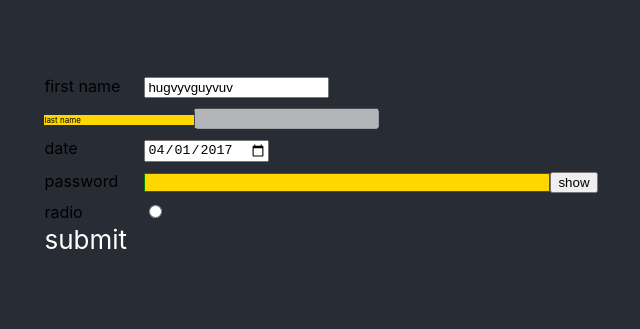
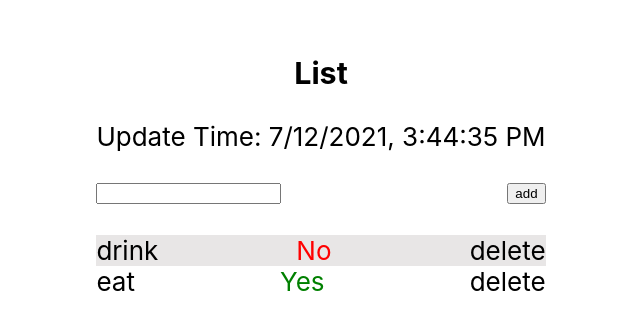
Before and after one commit to wangchong05/my-react-ts, a React (Create React App) app: page / in a window 1280 px wide. Shown: the part 239-568 px from the top of the page, without its empty margins (319-959 px from the left). Built offline with nearby package versions, Linux system fonts and the light colour scheme.

Commit message:
TodoList.tsx update

```diff
--- a/src/App.css
+++ b/src/App.css
@@ -14,14 +14,14 @@
 }
 
 .App-header {
-  background-color: #282c34;
+  /* background-color: #282c34; */
   min-height: 100vh;
   display: flex;
   flex-direction: column;
   align-items: center;
   justify-content: center;
   font-size: calc(10px + 2vmin);
-  color: white;
+  /* color: white; */
 }
 
 .App-link {
--- a/src/App.tsx
+++ b/src/App.tsx
@@ -1,13 +1,15 @@
 import React from 'react';
 // import logo from './logo.svg';
 import './App.css';
-import About from './Pages/About/About';
+// import About from './Pages/About/About';
+import TodoList from './Pages/TodoList/TodoList';
 
 function App() {
   return (
     <div className="App">
       <header className="App-header">
-        <About />
+        {/* <About /> */}
+        <TodoList />
       </header>
     </div>
   );
--- /dev/null
+++ b/src/Pages/TodoList/TodoItem.tsx
@@ -0,0 +1,35 @@
+import React from 'react';
+import styled, { StyledProps } from "styled-components";
+
+export interface ItemProps extends StyledProps<any> {
+  index: number;
+  // complete?: boolean;
+}
+
+const TodoItem = (props: ItemProps) => {
+  const {item, index, deleteItem, updateItem} = props;
+  const { complete, action } = item;
+
+  const styleFun = (index: number) => {
+      return index%2 === 0 ? '#e8e6e6' : 'white';
+  }
+
+  const ItemWrapper = styled.div`
+    width: 100%;
+    display: flex;
+    justify-content: space-between;
+    background: ${
+      styleFun(index)
+    };
+  `;
+
+  return (
+    <ItemWrapper>
+      <div>{action}</div>
+      <span style={{color: complete?'green':'red'}} onClick={()=>{updateItem(index)}}>{complete?'Yes':'No'}</span>
+      <span onClick={()=>{deleteItem(index)}}>delete</span>
+    </ItemWrapper>
+  )
+}
+
+export default TodoItem;
--- /dev/null
+++ b/src/Pages/TodoList/TodoList.tsx
@@ -0,0 +1,82 @@
+import React, { useState, useEffect, useRef } from 'react';
+import styled, { StyledProps } from "styled-components";
+import TodoItem from './TodoItem';
+
+export interface TodoItemProps extends StyledProps<any> {
+  item?: object;
+  index?: number;
+  deleteItem?: void;
+  updateItem?: void;
+  complete?: boolean;
+}
+
+const listOrigin = [
+  {
+    action: 'drink',
+    complete: false
+  }, {
+    action: 'eat',
+    complete: true
+  }
+]
+
+const TodoList: React.FC<TodoItemProps> = () => {
+
+  const [list, setList] = useState(
+    listOrigin
+  )
+
+  const [updateTime, setUpdateTime] = useState('')
+
+  const myRef = useRef<any>(null)
+
+  useEffect(()=>{
+    setUpdateTime(new Date().toLocaleString())
+  }, [list])
+
+  // 添加
+  const addItem = () => {
+    if(!myRef.current.value || list.find((e) => { return e.action === myRef.current.value })) {
+      alert('请输入内容或内容重复')
+      return
+    }
+    const newList = [...list, {action: myRef.current.value, complete: false}]
+    setList(newList)
+    myRef.current.value = ''
+  }
+
+  // 删除
+  const deleteItem = (index: number) => {
+    const newList = [...list]
+    newList.splice(index, 1)
+    setList(newList)
+  }
+
+  // 更新单项
+  const updateItem = (index: number) => {
+    const newList = [...list]
+    newList[index]['complete'] = !newList[index]['complete']
+    setList(newList)
+  }
+
+  return (
+    <div>
+      <h3>List</h3>
+      <div>Update Time: {updateTime}</div>
+      <br/>
+      <div style={{display: 'flex', justifyContent: 'space-between'}}>
+        <input type="text" ref={myRef}/>
+        <button onClick={addItem}>add</button>
+      </div>
+      <br/>
+
+      {
+        list.map((item, index) => {
+          return <TodoItem item={item} key={index} index={index} deleteItem={deleteItem} updateItem={updateItem}/>
+        })
+      }
+    </div>
+  );
+}
+
+export default TodoList;
```
